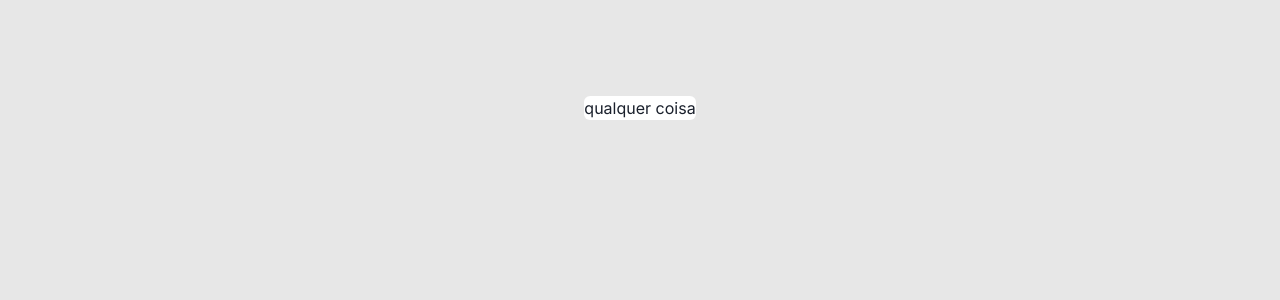
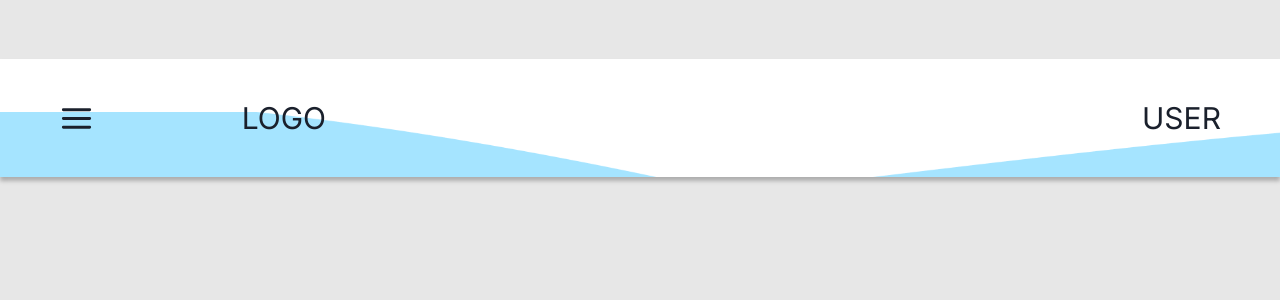
Before and after one commit to BuzzTech-API/Synergy-FrontEnd, a Next.js app: page / in a window 1280 px wide. Shown: the top 300 px of the page. Built offline with nearby package versions, Linux system fonts and the light colour scheme.

Commit message:
feat: Initial navbar

```diff
--- a/app/chakraConfigs/Theme.tsx
+++ b/app/chakraConfigs/Theme.tsx
@@ -6,6 +6,7 @@ const theme = extendTheme({
     global: {
       'html, body': {
         backgroundColor: '#E7E7E7',
+        fontSize: '61.5%'
       }
     }
   },
--- /dev/null
+++ b/app/components/cards/Navbar/NavbarRoot.tsx
@@ -0,0 +1,39 @@
+import { HamburgerIcon } from "@chakra-ui/icons";
+import { Box, Flex, IconButton, Img } from "@chakra-ui/react";
+
+export default function NavbarRoot() {
+    return (
+        <Flex
+            w='100vw'
+            h='10rem'
+            bg='white'
+            p='24'
+            alignItems='center'
+            boxShadow="0px 4px 4px rgba(0, 0, 0, 0.25)"
+            backgroundRepeat='no-repeat'
+            backgroundSize='100% auto'
+            backgroundPosition='bottom'
+            backgroundImage="/img-navbar.png">
+            <Flex
+                minW='50%'
+                alignItems='center'>
+                <IconButton
+                    aria-label='menu-navbar'
+                    boxSize={35}
+                    icon={<HamburgerIcon boxSize={35} />}
+                    bg='none'
+                    _hover={{ bg: 'none' }} />
+                <Box
+                    pl='15rem'
+                    fontSize='30px'>LOGO
+                </Box>
+            </Flex>
+            <Flex
+                minW='50%'
+                justifyContent='end'
+                fontSize='30px'>
+                USER
+            </Flex>
+        </Flex>
+    )
+}
--- a/app/page.tsx
+++ b/app/page.tsx
@@ -1,13 +1,9 @@
-import { Card } from "@chakra-ui/react";
-import Image from "next/image";
+import NavbarRoot from "./components/cards/Navbar/NavbarRoot";
 
 export default function Home() {
   return (
     <main className="flex min-h-screen flex-col items-center justify-between p-24">
-      <Card>
-        qualquer coisa
-      </Card>
-
+      <NavbarRoot />
     </main>
   );
 }
--- a/package.json
+++ b/package.json
@@ -9,6 +9,7 @@
     "lint": "next lint"
   },
   "dependencies": {
+    "@chakra-ui/icons": "^2.1.1",
     "@chakra-ui/react": "^2.8.2",
     "@emotion/react": "^11.11.4",
     "@emotion/styled": "^11.11.0",
```
Also changed, not shown: public/img-navbar.png (added), 1 other file (tests, documents, lock files or other folders).
